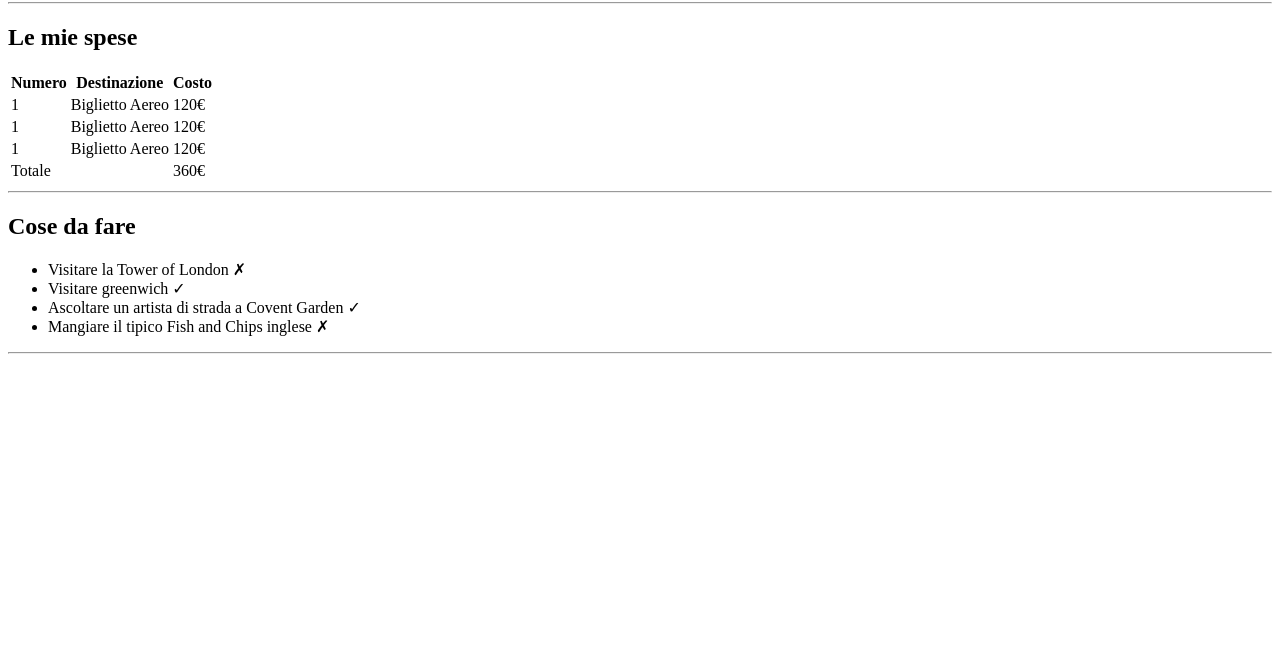
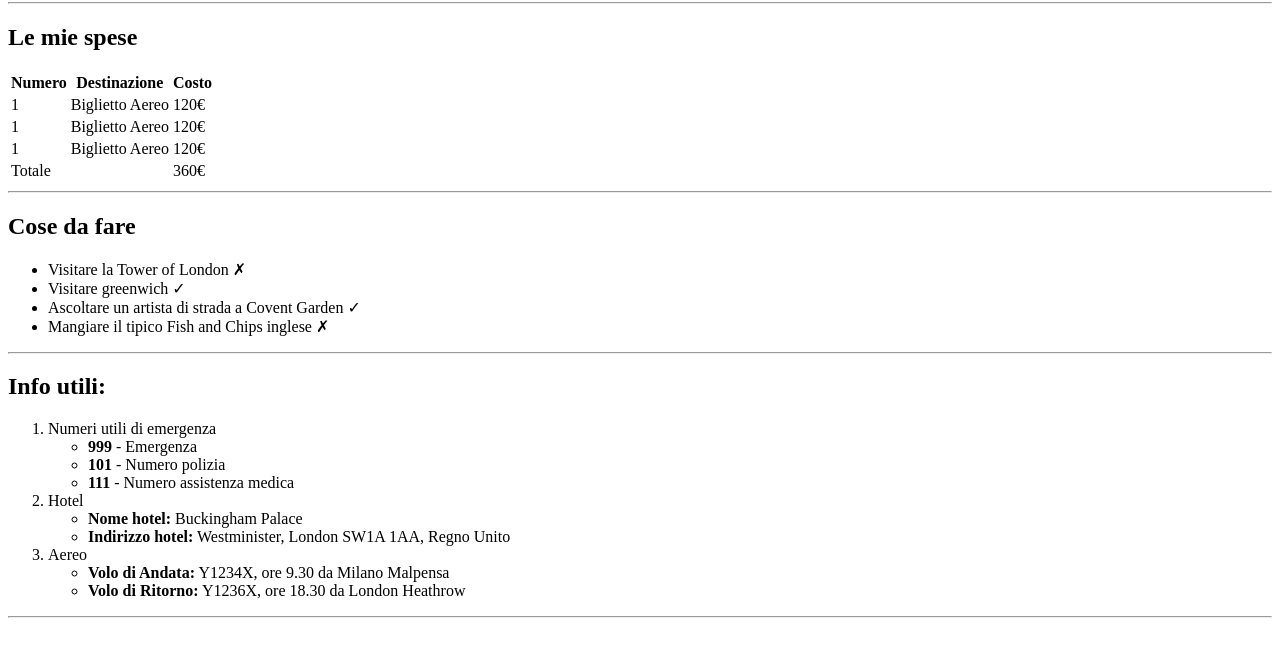
Before and after one commit to Dan848/html-london-trip, a plain HTML site: page index.html in a window 1280 px wide. Shown: the part 78-734 px from the top of the page. Drawn offline with Linux system fonts and the light colour scheme.

Commit message:
add third section

```diff
--- a/index.html
+++ b/index.html
@@ -78,12 +78,44 @@
 
         <hr>
 
+        <!----- Third section ----->
+        <section>
+            <h2>Info utili:</h2>
+            <ol>
+                <li>Numeri utili di emergenza
+                    <ul>
+                        <li><strong>999</strong> - Emergenza
+                        </li>
+                        <li><strong>101</strong> - Numero polizia
+                        </li>
+                        <li><strong>111</strong> - Numero assistenza medica
+                        </li>
+                    </ul>
+                </li>
+
+                <li>Hotel
+                    <ul>
+                        <li><strong>Nome hotel:</strong> Buckingham Palace
+                        </li>
+                        <li><strong>Indirizzo hotel:</strong> Westminister, London SW1A 1AA, Regno Unito
+                        </li>
+                    </ul>
+                </li>
+
+                <li>Aereo
+                    <ul>
+                        <li><strong>Volo di Andata:</strong> Y1234X, ore 9.30 da Milano Malpensa
+                        </li>
+                        <li><strong>Volo di Ritorno:</strong> Y1236X, ore 18.30 da London Heathrow
+                        </li>
+                    </ul>
+                </li>
+            </ol>
+        </section>
+
+        <hr>
+
     </main>
-
-    <footer>
-
-    </footer>
-
 </body>
 
 </html>
```
